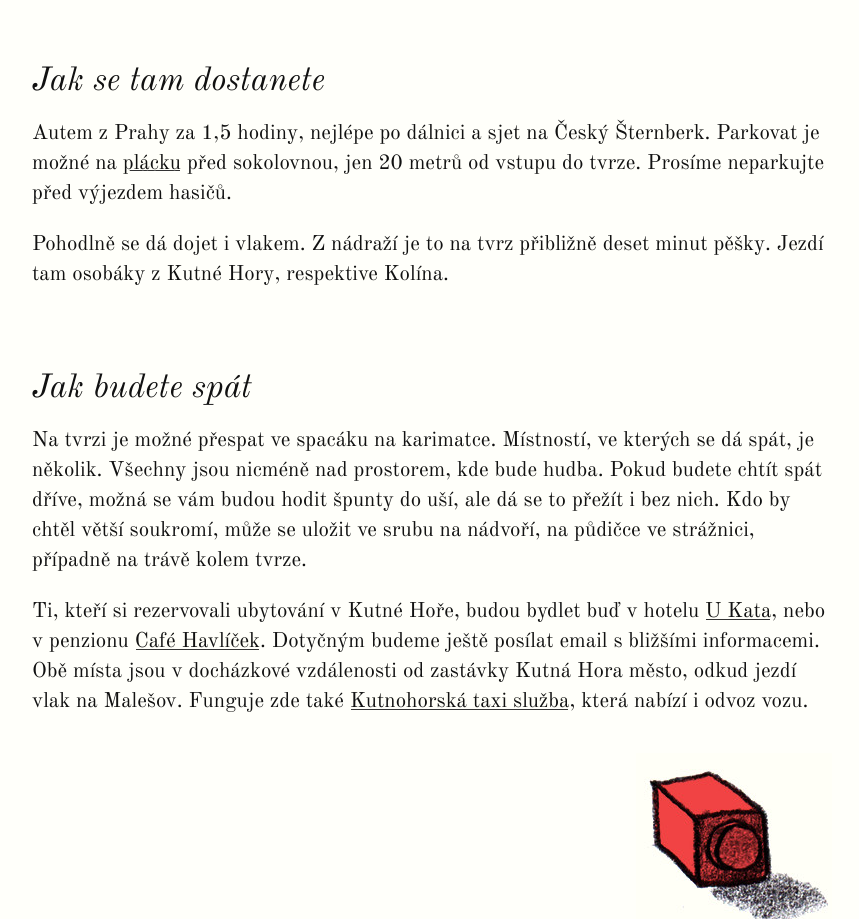
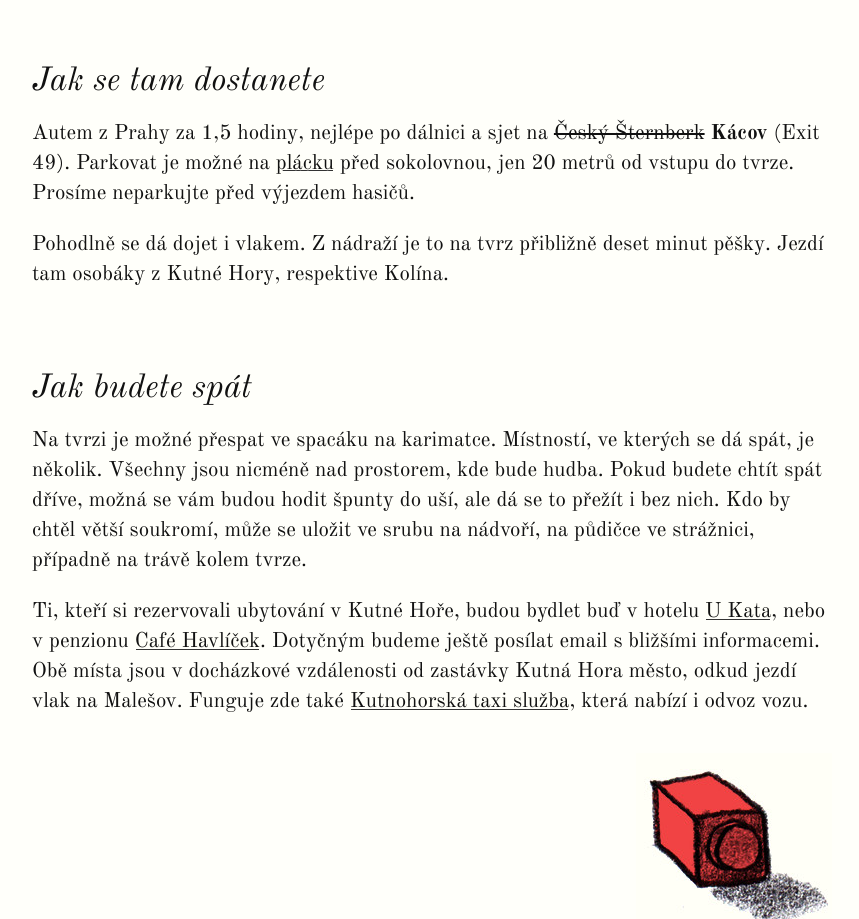
Before and after one commit to machaj/jakseberou, a plain HTML site: page index.html in a window 1280 px wide. Shown: the part 956-1875 px from the top of the page, without its empty margins (208-1067 px from the left). Drawn offline with nearby package versions, Linux system fonts and the light colour scheme.

Commit message:
Fix path :-)

```diff
--- a/index.html
+++ b/index.html
@@ -20,7 +20,7 @@
 
       <section>
         <h2>Jak se tam dostanete</h2>
-        <p>Autem z&nbsp;Prahy za 1,5&nbsp;hodiny, nejlépe po dálnici a&nbsp;sjet na Český Šternberk. Parkovat je možné na <a href="https://mapy.cz/s/1vPQv">plácku</a>
+        <p>Autem z&nbsp;Prahy za 1,5&nbsp;hodiny, nejlépe po dálnici a&nbsp;sjet na <del>Český Šternberk</del> <strong>Kácov</strong> (Exit 49). Parkovat je možné na <a href="https://mapy.cz/s/1vPQv">plácku</a>
           před sokolovnou, jen 20&nbsp;metrů od vstupu do tvrze. Prosíme neparkujte před výjezdem hasičů.</p>
         <p>Pohodlně se dá dojet i&nbsp;vlakem. Z&nbsp;nádraží je to na tvrz přibližně deset minut pěšky. Jezdí tam osobáky z&nbsp;Kutné Hory, respektive Kolína.</p>
       </section>
```
